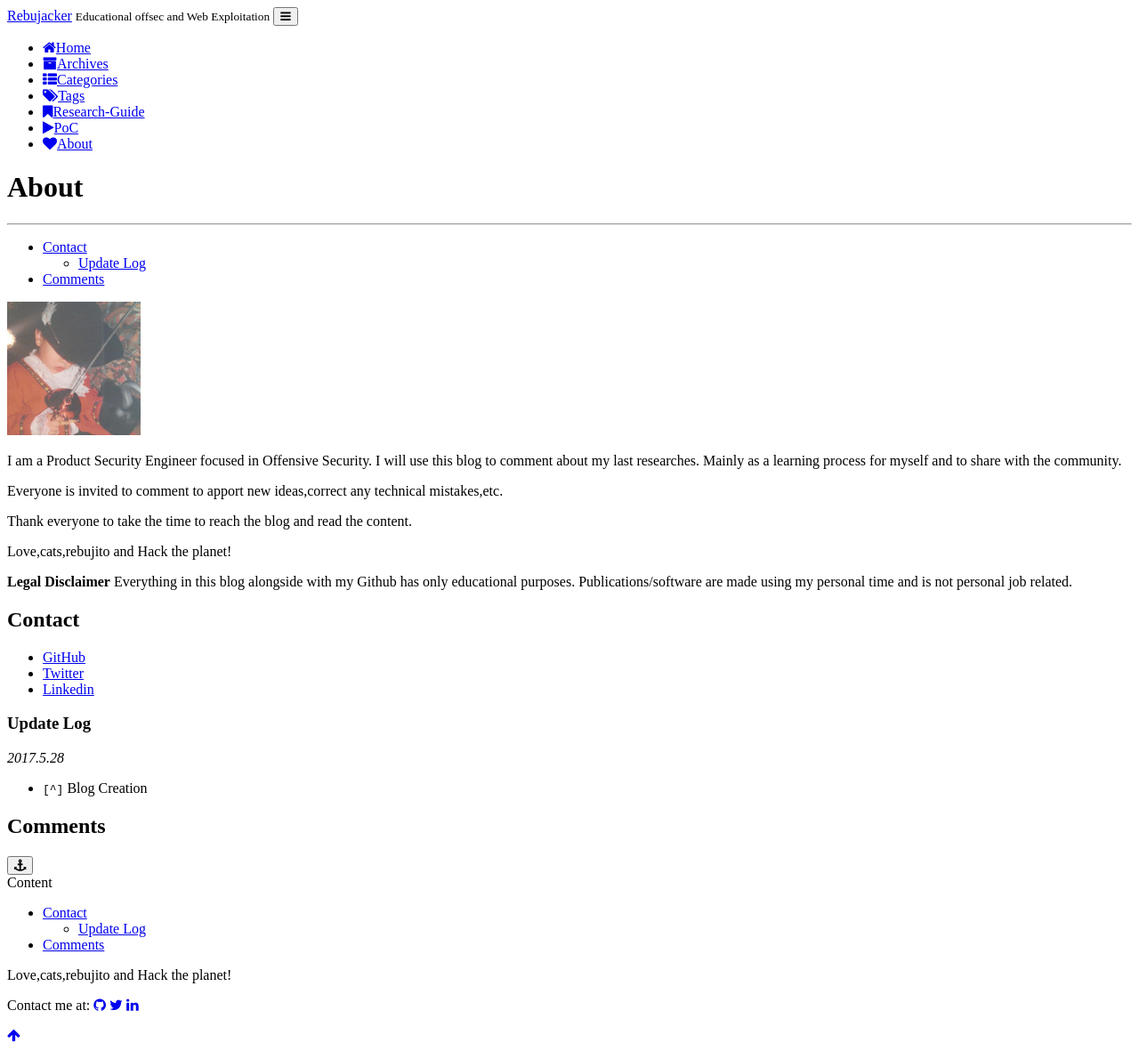
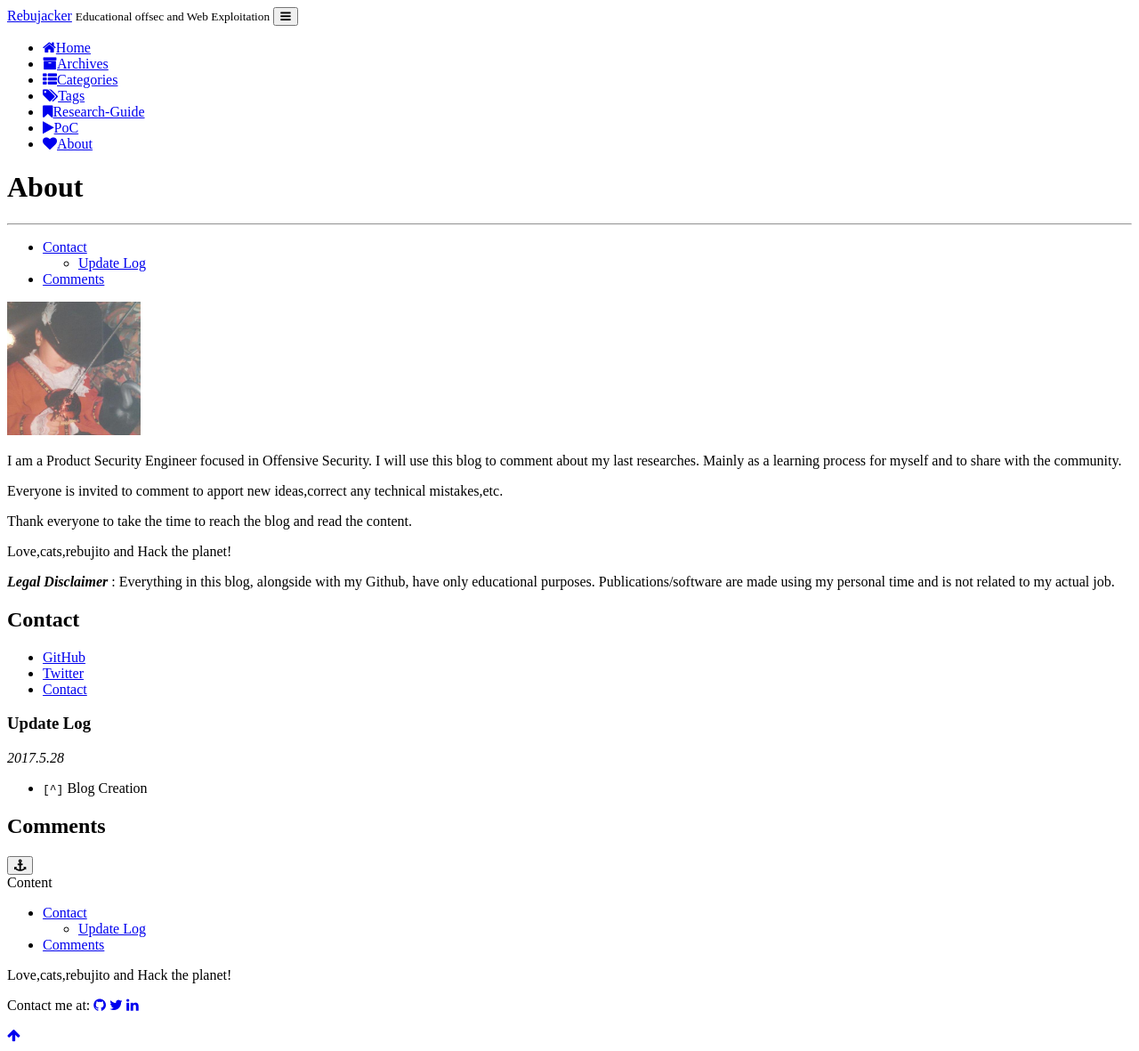
Before and after one commit to AlvFolgado/alvfolgado.github.io, a Jekyll site: the page built from page/5about.md, in a window 1280 px wide. Shown: the whole page at 89% size. Built offline with Jekyll 4.4.1, drawn with Linux system fonts in a browser that asks for light colours; comment, search, counter and statistics services are not loaded; a style sheet for code colours, icons or effects is not loaded.

Commit message:
disclaimer

```diff
--- a/page/5about.md
+++ b/page/5about.md
@@ -21,15 +21,13 @@ Thank everyone to take the time to reach the blog and read the content.
 Love,cats,rebujito and Hack the planet!
 
 
-**Legal Disclaimer** Everything in this blog alongside with my Github has only educational purposes. Publications/software are made using my personal time and is not personal job related.
+***Legal Disclaimer*** : Everything in this blog, alongside with my Github, have only educational purposes. Publications/software are made using my personal time and is not related to my actual job.
 
 ## Contact
 
 * [GitHub](https://github.com/rebujacker)
 * [Twitter](https://twitter.com/rebujacker)
-* [Linkedin](https://www.linkedin.com/in/alvaro-folgado-rueda-44292083)
-
-
+* [Contact](mail:rebujacker@gmail.com)
 
 ### Update Log
 
```
